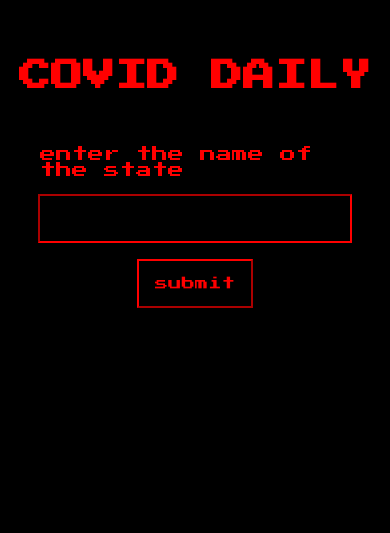
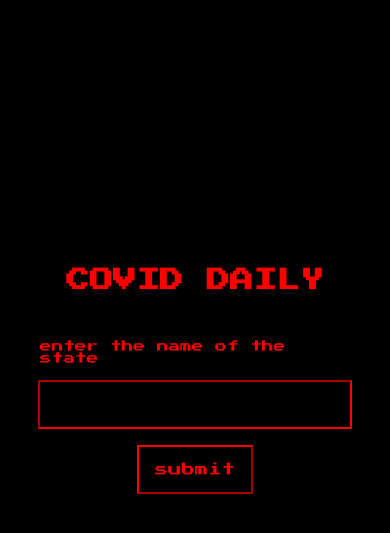
Before and after one commit to balochankesh/covidUpdate, a Flask app: page / in a window 390 px wide. Shown: the top 533 px of the page. Run offline with Flask 2, Linux system fonts and the light colour scheme.

Commit message:
font fixed

```diff
--- a/app.py
+++ b/app.py
@@ -12,7 +12,11 @@ def home():
     if request.method == "POST":
         se = request.form["state"]
 
-        return redirect(url_for("state",state=se))
+        try:
+            return redirect(url_for("state",state=se))
+
+        except requests.exceptions.RequestException as e:
+            return redirect(url_for("home"))
     else:
         return render_template("home.html")
 
--- a/static/state.css
+++ b/static/state.css
@@ -1,6 +1,6 @@
 :root{
 
-    font-size :16px;
+    font-size : 16px;
     font-family:'Press Start 2P', cursive;
 
     --bg-primary: #000000;
@@ -12,7 +12,7 @@
 
 body {
     background-color: var(--bg-primary);
-    margin-top: 10%;
+    margin-top: 30vh;
     margin-bottom:  ;
     padding: 0;
 }
@@ -77,3 +77,11 @@ h1{
 span {
     margin-top: 1rem;
 }
+
+
+@media only screen and (max-width:500px){
+    body{
+        font-size: 3vw;
+
+    }
+}
```
